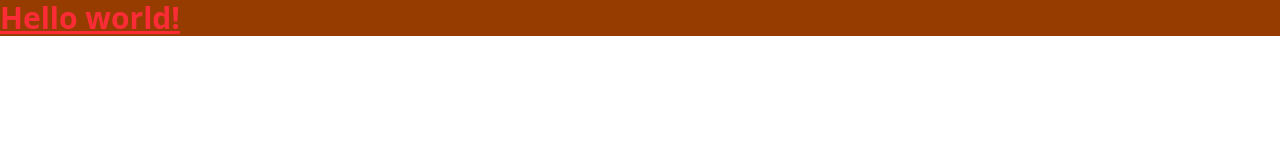
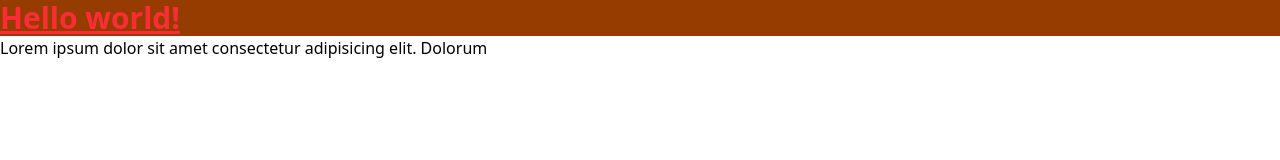
Before and after one commit to AbdulAlim35/catporject, a website built with Vite: page index.html in a window 1280 px wide. Built offline with nearby package versions, Linux system fonts and the light colour scheme.

Commit message:
add a p tag

```diff
--- a/index.html
+++ b/index.html
@@ -14,7 +14,7 @@
     <h1 class="text-3xl font-bold underline text-red-500 bg-amber-800">
       Hello world!
     </h1>
-
+<p>Lorem ipsum dolor sit amet consectetur adipisicing elit. Dolorum</p>
 
   </div>
 
```
